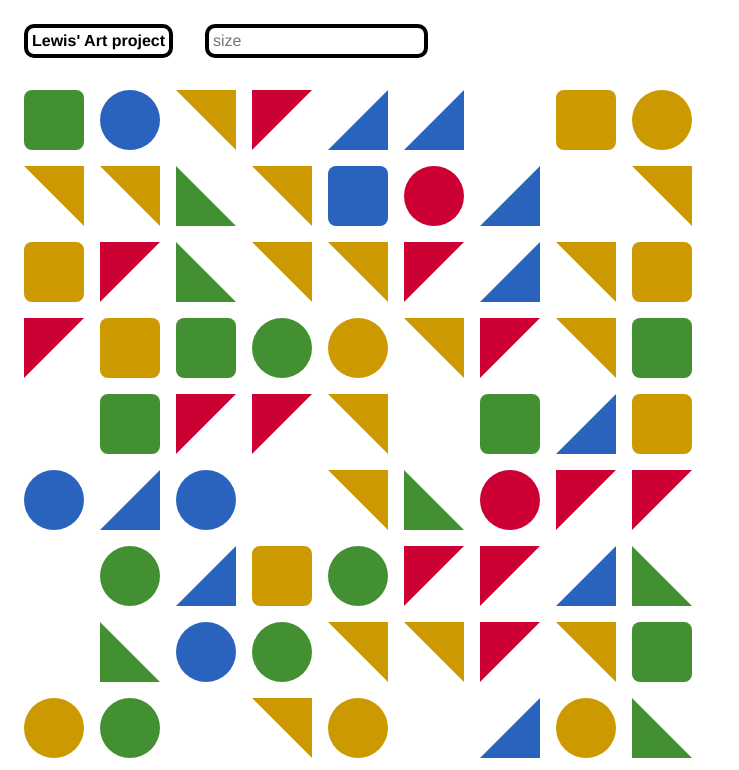
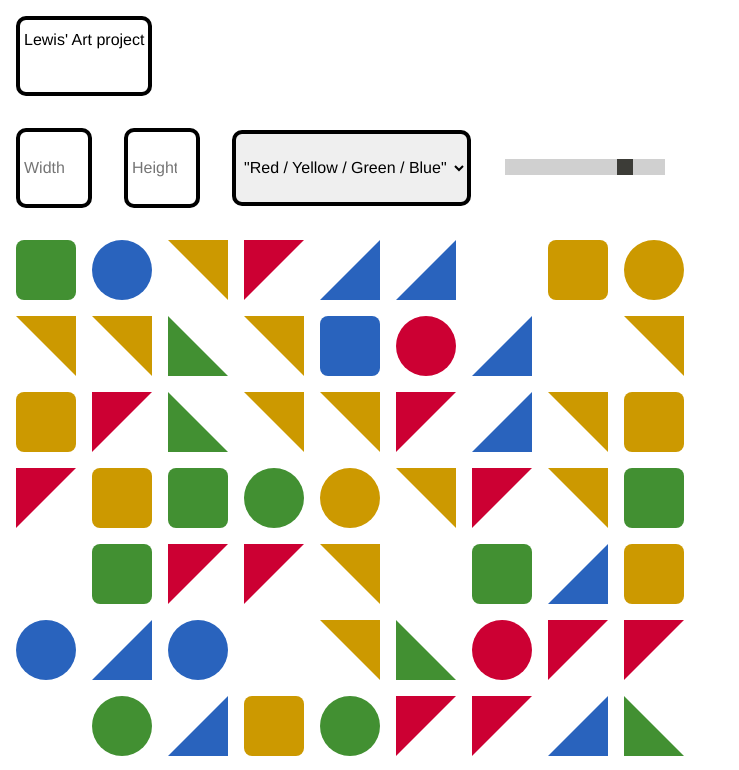
Before and after one commit to LewisGRobotics/art-project, an Angular app in the folder art-project/: page / in a window 1280 px wide. Shown: the top 770 px of the page, without its empty margins (0-739 px from the left). Built offline with nearby package versions, Linux system fonts and the light colour scheme.

Commit message:
Add input boxes

```diff
--- a/art-project/angular.json
+++ b/art-project/angular.json
@@ -31,6 +31,7 @@
               "src/assets"
             ],
             "styles": [
+              "./node_modules/@angular/material/prebuilt-themes/deeppurple-amber.css",
               "src/styles.scss"
             ],
             "scripts": []
@@ -94,6 +95,7 @@
               "src/assets"
             ],
             "styles": [
+              "./node_modules/@angular/material/prebuilt-themes/deeppurple-amber.css",
               "src/styles.scss"
             ],
             "scripts": []
--- a/art-project/package.json
+++ b/art-project/package.json
@@ -12,13 +12,16 @@
   "private": true,
   "dependencies": {
     "@angular/animations": "~11.2.12",
+    "@angular/cdk": "^11.2.12",
     "@angular/common": "~11.2.12",
     "@angular/compiler": "~11.2.12",
     "@angular/core": "~11.2.12",
     "@angular/forms": "~11.2.12",
+    "@angular/material": "^11.2.12",
     "@angular/platform-browser": "~11.2.12",
     "@angular/platform-browser-dynamic": "~11.2.12",
     "@angular/router": "~11.2.12",
+    "@ng-select/ng-select": "^6.1.0",
     "rxjs": "~6.6.0",
     "tslib": "^2.0.0",
     "zone.js": "~0.11.3"
--- a/art-project/src/app/app.component.html
+++ b/art-project/src/app/app.component.html
@@ -1,7 +1,16 @@
 
+<h1>Lewis' Art project</h1>
 <div class="header">
-  <h1>Lewis' Art project</h1>
-  <input type="text" placeholder="size" class="sizeBox">
+
+  <input type="number" placeholder="Width" class="sizeBox">
+  <input type="number" placeholder="Height" class="sizeBox">
+  <select name="width" class="colorBox">
+    <option value="RYGB" selected>"Red / Yellow / Green / Blue"</option>
+    <option value="Other">Other</option>
+  </select>
+  <div class="sliderContainer">
+    <input type="range" min="1" max="10" value="7.5" class="slider" id="sizeSlider">
+  </div>
 </div>
 
 
@@ -13,7 +22,9 @@
   </div>
 </div>
 
+
 <hr/>
 <footer>
   <p>&copy; Luis García Montañés | 2021 </p>
+  <a href="https://github.com/LewisGRobotics"> About</a>
 </footer>
--- a/art-project/src/app/app.component.scss
+++ b/art-project/src/app/app.component.scss
@@ -1,11 +1,44 @@
-h1, .sizeBox{
+$bl: #272822;
+$gr: #ccc;
+$r: #c03;
+$g: #429032;
+$b: #2963bd;
+$y: #c90;
+$w: #fff;
+
+h1{
     font-family:'Franklin Gothic Medium';
+    text-align: center;
+    width:fit-content;
+    height: 5vw;
     font-size: 2vw;
     margin: 2vw;
     border: .5vw solid;
     border-radius: 10px;
+    padding: .5vw;
+}
+
+.colorBox{
+    font-family:'Franklin Gothic Medium';
     width:fit-content;
+    align-self: center;
+    height: 6vw;
+    font-size: 2vw;
+    margin: 2vw;
+    border: .5vw solid;
+    border-radius: 10px;
     padding: .5vw;
+}
+
+.sizeBox{
+    font-family:'Franklin Gothic Medium';
+    align-self: center;
+    width: 7.5vw;
+    height: 5vw;
+    font-size: 2vw;
+    margin: 2vw;
+    border: .5vw solid;
+    border-radius: 10px;
 }
 
 .header{
@@ -29,6 +62,36 @@ h1, .sizeBox{
     margin: 1vw;
 }
 
+/* Slider */
+.sliderContainer {
+    width: 20vw;
+    align-self: center;
+    margin: 2vw;
+}
+
+.slider {
+    appearance: none;
+    width: 100%;
+    height:fit-content;
+    background: $gr;
+    opacity: 0.9;
+    -webkit-transition: .2s;
+    transition: opacity .2s;
+}
+
+.slider:hover {
+    opacity: 1;
+}
+
+.slider::-webkit-slider-thumb {
+    appearance: none;
+    width: 2vw;
+    height: 2vw;
+    background: $bl;
+    cursor: pointer;
+}
+/* Slider */
+
 @media only screen and (orientation: landscape) {
 
     h1, .sizeBox{
@@ -39,6 +102,27 @@ h1, .sizeBox{
         border-radius: 10px;
         width:fit-content;
         padding: .5vh;
+    }
+
+    .colorBox{
+        font-family:'Franklin Gothic Medium';
+        width:fit-content;
+        align-self: center;
+        font-size: 2vh;
+        margin: 2vh;
+        border: .5vh solid;
+        border-radius: 10px;
+        padding: .5vh;
+    }
+
+
+    .sizeBox{
+        font-family:'Franklin Gothic Medium';
+        width: 7.5vh;
+        font-size: 2vh;
+        margin: 2vh;
+        border: .5vh solid;
+        border-radius: 10px;
     }
 
     .header{
@@ -60,4 +144,20 @@ h1, .sizeBox{
         row-gap: 2vh;
         margin: 1vh;
     }
+
+    /* Slider */
+    .sliderContainer {
+        width: 20vh;
+        align-self: center;
+        margin: 2vh;
+    }
+
+    .slider::-webkit-slider-thumb {
+        appearance: none;
+        width: 2vh;
+        height: 2vh;
+        background: $bl;
+        cursor: pointer;
+    }
+    /* Slider */
 }
--- a/art-project/src/app/app.module.ts
+++ b/art-project/src/app/app.module.ts
@@ -4,6 +4,7 @@ import { BrowserModule } from '@angular/platform-browser';
 import { AppRoutingModule } from './app-routing.module';
 import { AppComponent } from './app.component';
 import { PolygonComponent } from './polygon/polygon.component';
+import { BrowserAnimationsModule } from '@angular/platform-browser/animations';
 
 @NgModule({
   declarations: [
@@ -12,7 +13,8 @@ import { PolygonComponent } from './polygon/polygon.component';
   ],
   imports: [
     BrowserModule,
-    AppRoutingModule
+    AppRoutingModule,
+    BrowserAnimationsModule
   ],
   providers: [],
   bootstrap: [AppComponent]
--- a/art-project/src/index.html
+++ b/art-project/src/index.html
@@ -6,8 +6,11 @@
   <base href="/">
   <meta name="viewport" content="width=device-width, initial-scale=1">
   <link rel="icon" type="image/x-icon" href="favicon.ico">
+  <link rel="preconnect" href="https://fonts.gstatic.com">
+  <link href="https://fonts.googleapis.com/css2?family=Roboto:wght@300;400;500&display=swap" rel="stylesheet">
+  <link href="https://fonts.googleapis.com/icon?family=Material+Icons" rel="stylesheet">
 </head>
-<body>
+<body class="mat-typography">
   <app-root></app-root>
 </body>
 </html>
--- a/art-project/src/styles.scss
+++ b/art-project/src/styles.scss
@@ -1 +1,4 @@
 /* You can add global styles to this file, and also import other style files */
+
+html, body { height: 100%; }
+body { margin: 0; font-family: Roboto, "Helvetica Neue", sans-serif; }
```
Also changed, not shown: 1 other file (tests, documents, lock files or other folders).
